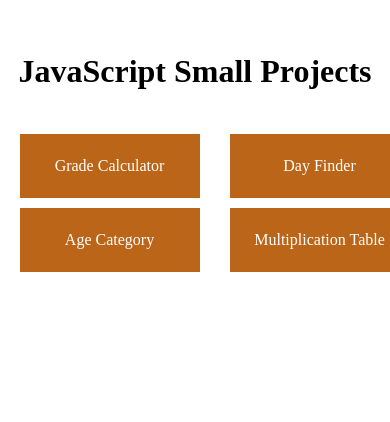
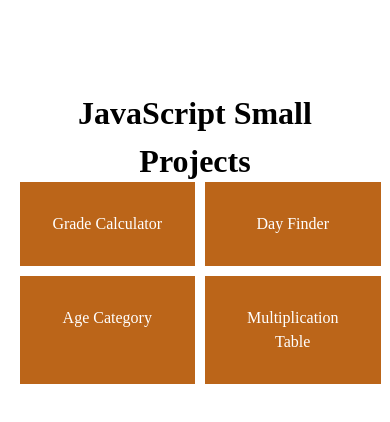
Before and after one commit to Kabi28/Collection, a plain HTML site: page index.html in a window 390 px wide. Shown: the part 164-586 px from the top of the page. Drawn offline with Linux system fonts and the light colour scheme.

Commit message:
Responsive Mistake

```diff
--- a/style.css
+++ b/style.css
@@ -60,8 +60,10 @@ a{
 
 }
 h1{
+    width: 400px;
     position: relative;
-    top: 25%;
+    margin: auto;
+    top: 30%;
 }
 a:hover{
     transform: translateY(-3px);
@@ -71,12 +73,25 @@ a:hover{
 
 /* This media query is used to grade calculator */
 @media (max-width:760px) {
-    .calculater,.week,.age,.mul,.root{
+    .calculater,.week,.age,.mul{
         width: 90%;
         margin: auto;
     }
-    .root a{
-        width: 180px;
-        padding: 20px;
+
+    .root{
+        width: 90%;
+        margin: auto;
+        display: grid;
+        grid-template-columns: repeat(2,50%);
+        position: relative;
+        top: 250px;
+        text-align: center;
+
+    }
+    h1{
+        width: 90%;
+        position: relative;
+        margin: auto;
+        top: 30%;
     }
 }
```
